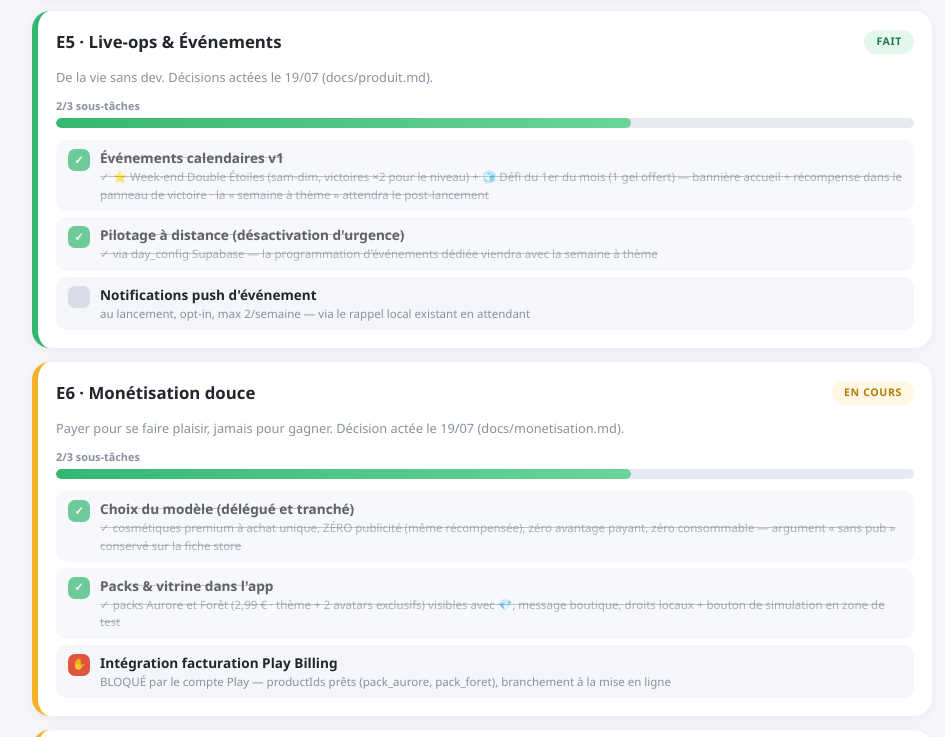
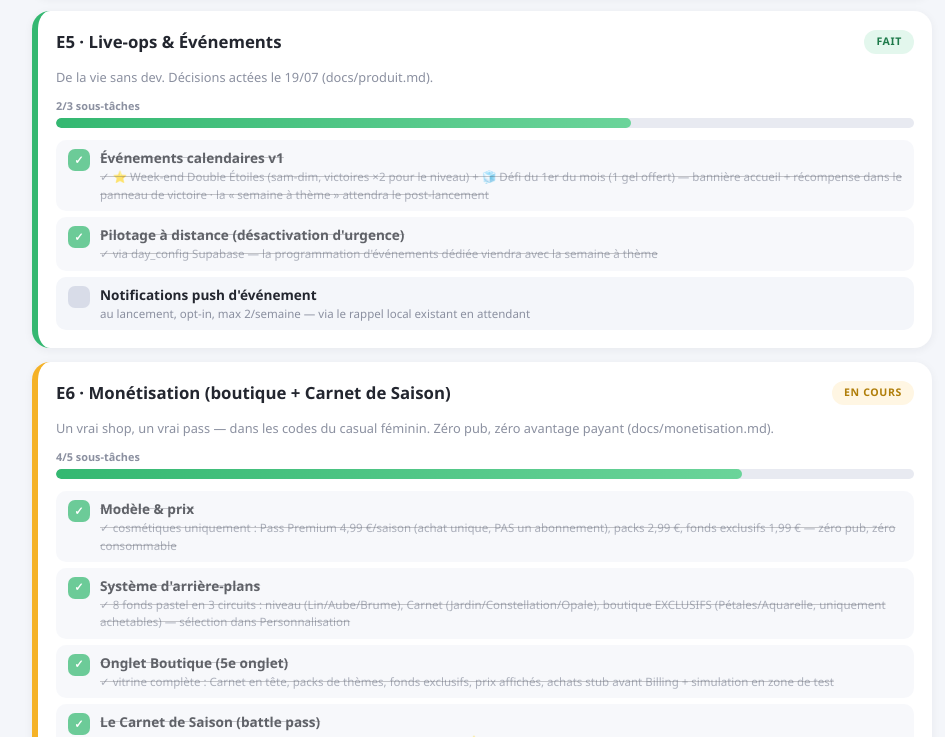
Before and after one commit to Wael3rd/orderix, a plain HTML site: page board.html in a window 1280 px wide. Shown: the part 2063-2800 px from the top of the page, without its empty margins (158-1103 px from the left). Drawn offline with Linux system fonts and the light colour scheme.

Commit message:
board : boutique + carnet de saison livres

```diff
--- a/board.html
+++ b/board.html
@@ -130,12 +130,14 @@ const EPICS = [
   ]
 },
 {
-  id:'money', title:'E6 · Monétisation douce', status:'encours',
-  goal:"Payer pour se faire plaisir, jamais pour gagner. Décision actée le 19/07 (docs/monetisation.md).",
+  id:'money', title:'E6 · Monétisation (boutique + Carnet de Saison)', status:'encours',
+  goal:"Un vrai shop, un vrai pass — dans les codes du casual féminin. Zéro pub, zéro avantage payant (docs/monetisation.md).",
   tasks:[
-    {s:'fait', t:"Choix du modèle (délégué et tranché)", n:"✓ cosmétiques premium à achat unique, ZÉRO publicité (même récompensée), zéro avantage payant, zéro consommable — argument « sans pub » conservé sur la fiche store"},
-    {s:'fait', t:"Packs & vitrine dans l'app", n:"✓ packs Aurore et Forêt (2,99 € · thème + 2 avatars exclusifs) visibles avec 💎, message boutique, droits locaux + bouton de simulation en zone de test"},
-    {s:'bloque', t:"Intégration facturation Play Billing", n:"BLOQUÉ par le compte Play — productIds prêts (pack_aurore, pack_foret), branchement à la mise en ligne"}
+    {s:'fait', t:"Modèle & prix", n:"✓ cosmétiques uniquement : Pass Premium 4,99 €/saison (achat unique, PAS un abonnement), packs 2,99 €, fonds exclusifs 1,99 € — zéro pub, zéro consommable"},
+    {s:'fait', t:"Système d'arrière-plans", n:"✓ 8 fonds pastel en 3 circuits : niveau (Lin/Aube/Brume), Carnet (Jardin/Constellation/Opale), boutique EXCLUSIFS (Pétales/Aquarelle, uniquement achetables) — sélection dans Personnalisation"},
+    {s:'fait', t:"Onglet Boutique (5e onglet)", n:"✓ vitrine complète : Carnet en tête, packs de thèmes, fonds exclusifs, prix affichés, achats stub avant Billing + simulation en zone de test"},
+    {s:'fait', t:"Le Carnet de Saison (battle pass)", n:"✓ saison = mois (aligné album), 6 paliers aux étoiles du mois (3→24 ⭐), piste gratuite (gels, fond, avatars) + piste Premium (fonds et avatars exclusifs), récompenses auto-créditées, rattrapages comptés — pas de FOMO punitif"},
+    {s:'bloque', t:"Intégration facturation Play Billing", n:"BLOQUÉ par le compte Play — productIds prêts, branchement à la mise en ligne"}
   ]
 },
 {
```
